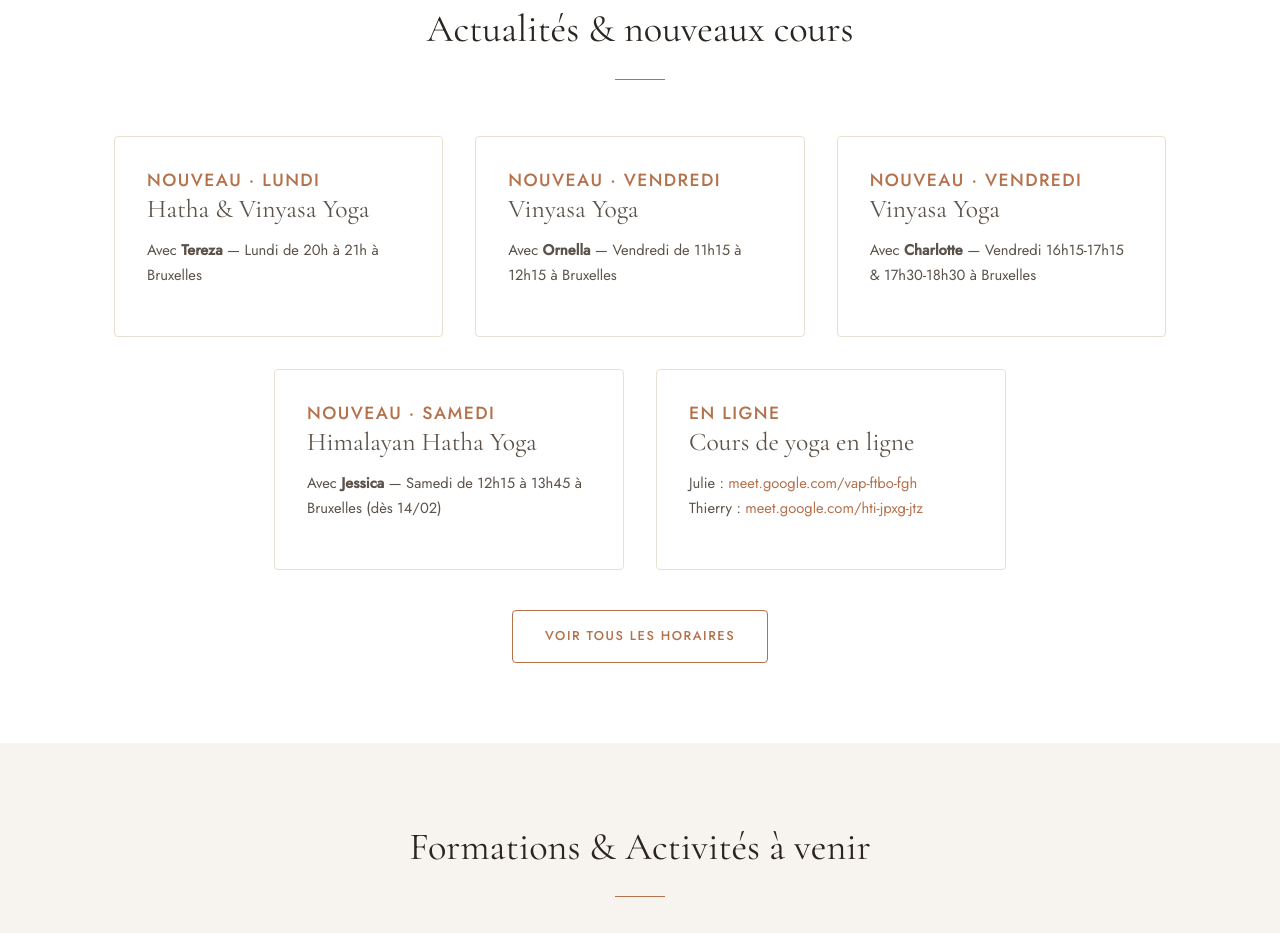
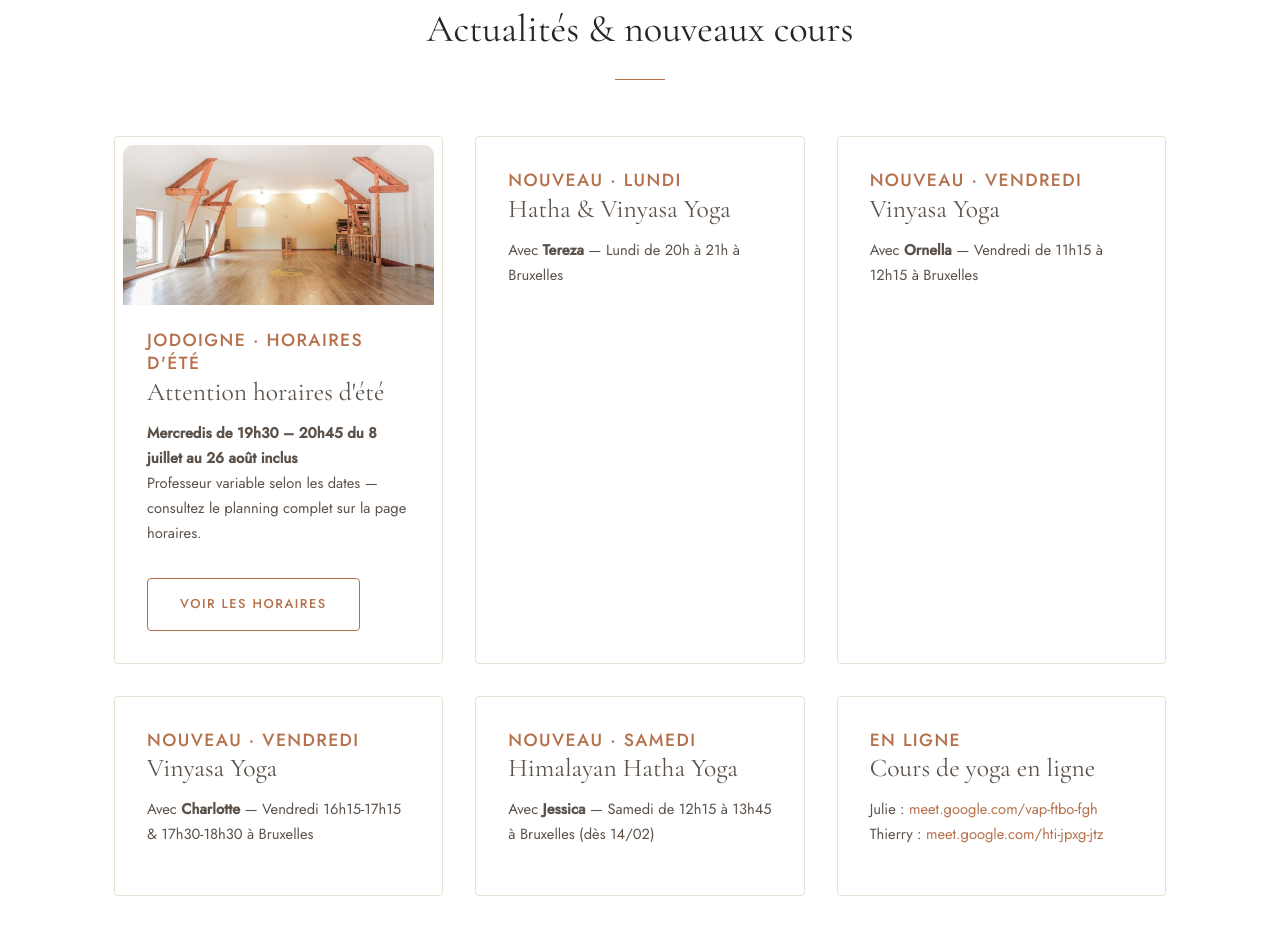
Before and after one commit to etapaz/santosha, a plain HTML site: page index.html in a window 1280 px wide. Shown: the part 940-1873 px from the top of the page. Drawn offline with nearby package versions, Linux system fonts and the light colour scheme.

Commit message:
Ajoute un encart horaires d'été Jodoigne sur la page d'accueil.
Rappelle les mercredis 19h30–20h45 et renvoie vers le planning complet.

Co-authored-by: Cursor <cursoragent@cursor.com>

```diff
--- a/index.html
+++ b/index.html
@@ -42,6 +42,20 @@
         </div>
 
         <div class="cards-grid">
+          <div class="card">
+            <div class="card-img"
+              style="height:160px; overflow:hidden; border-radius:10px 10px 0 0; margin:-1.5rem -1.5rem 1.5rem;">
+              <img src="img/salle-jodoigne.jpg" alt="Centre Jodoigne"
+                style="width:100%; height:100%; object-fit:cover;">
+            </div>
+            <h4>Jodoigne · Horaires d'été</h4>
+            <h3>Attention horaires d'été</h3>
+            <p><strong>Mercredis de 19h30 – 20h45 du 8 juillet au 26 août inclus</strong><br>
+              Professeur variable selon les dates — consultez le planning complet sur la page horaires.</p>
+            <a href="horaires.html#jodoigne" class="btn btn-outline"
+              style="margin-top:1rem; display:inline-block;">Voir les horaires</a>
+          </div>
+
           <div class="card">
             <h4>Nouveau · Lundi</h4>
             <h3>Hatha &amp; Vinyasa Yoga</h3>
```
